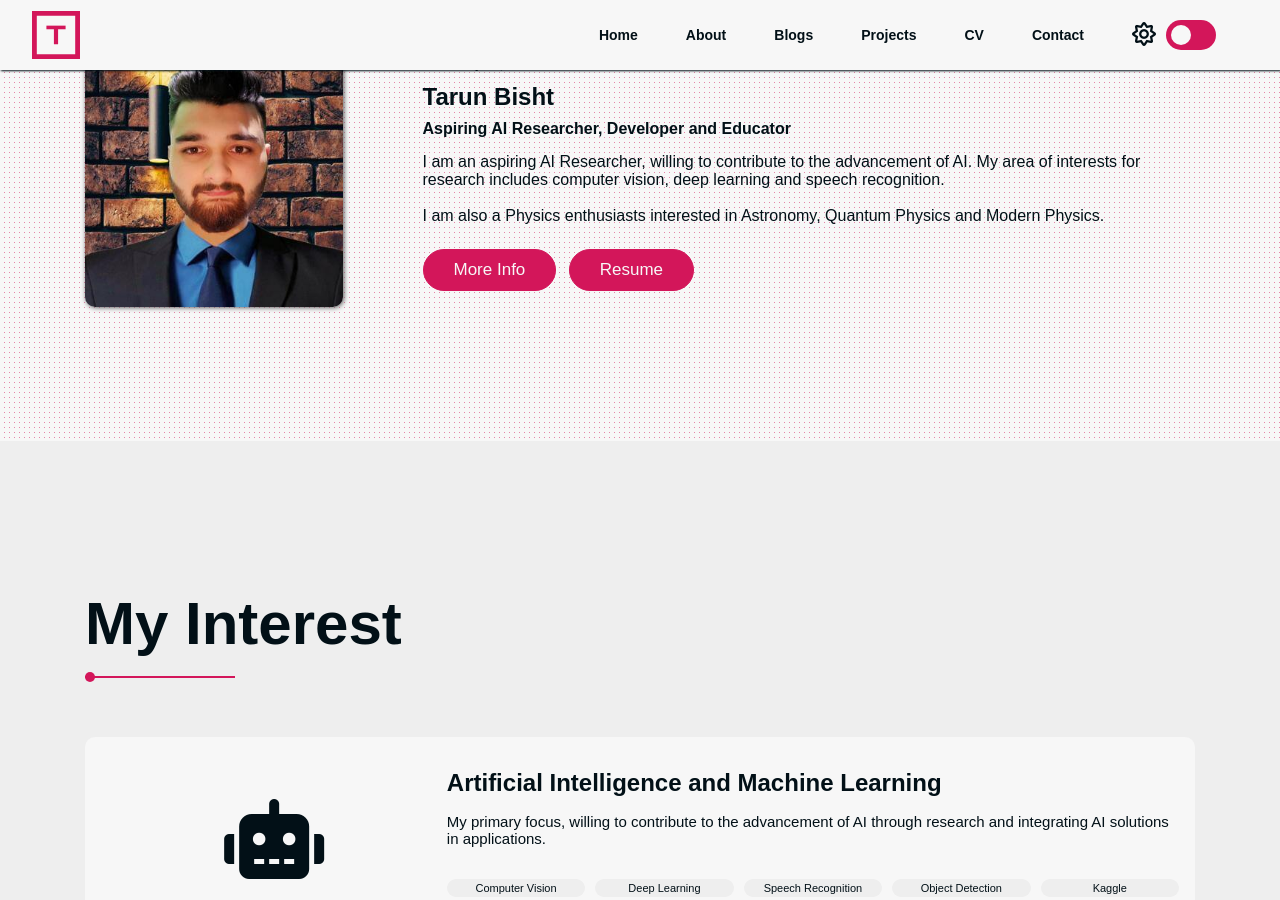
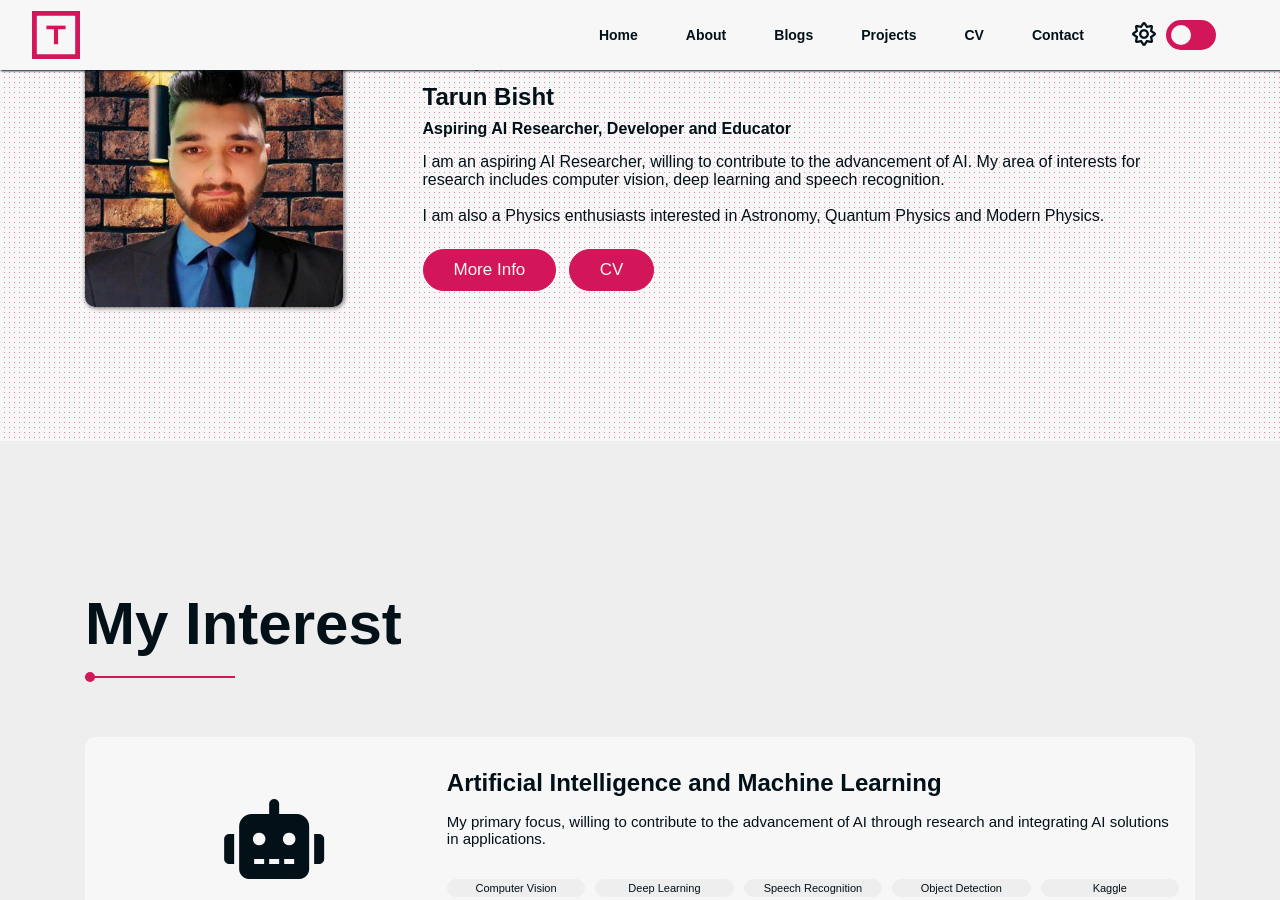
Before and after one commit to tarun-bisht/tarun-bisht.github.io, a Jekyll site: the page built from index.html, in a window 1280 px wide and 900 px high, scrolled down 1147 px. Built offline with Jekyll 4.4.1, drawn with Linux system fonts in a browser that asks for light colours; nearby versions of some CDN libraries; library files that are not in the unit come from our copies.

Commit message:
about cv link fixed

```diff
--- a/index.html
+++ b/index.html
@@ -31,7 +31,7 @@ title: Home
 				<p>{{ site.about.description }}</p>
 				<div>
 					<a href="{% link about.md %}" class="link-button">More Info</a>
-					<a href="https://tarun-bisht.github.io/portfolio/" class="link-button">Resume</a>
+					<a href="{% link cv.md %}" class="link-button">CV</a>
 				</div>
 			</div>
 		</div>
```
